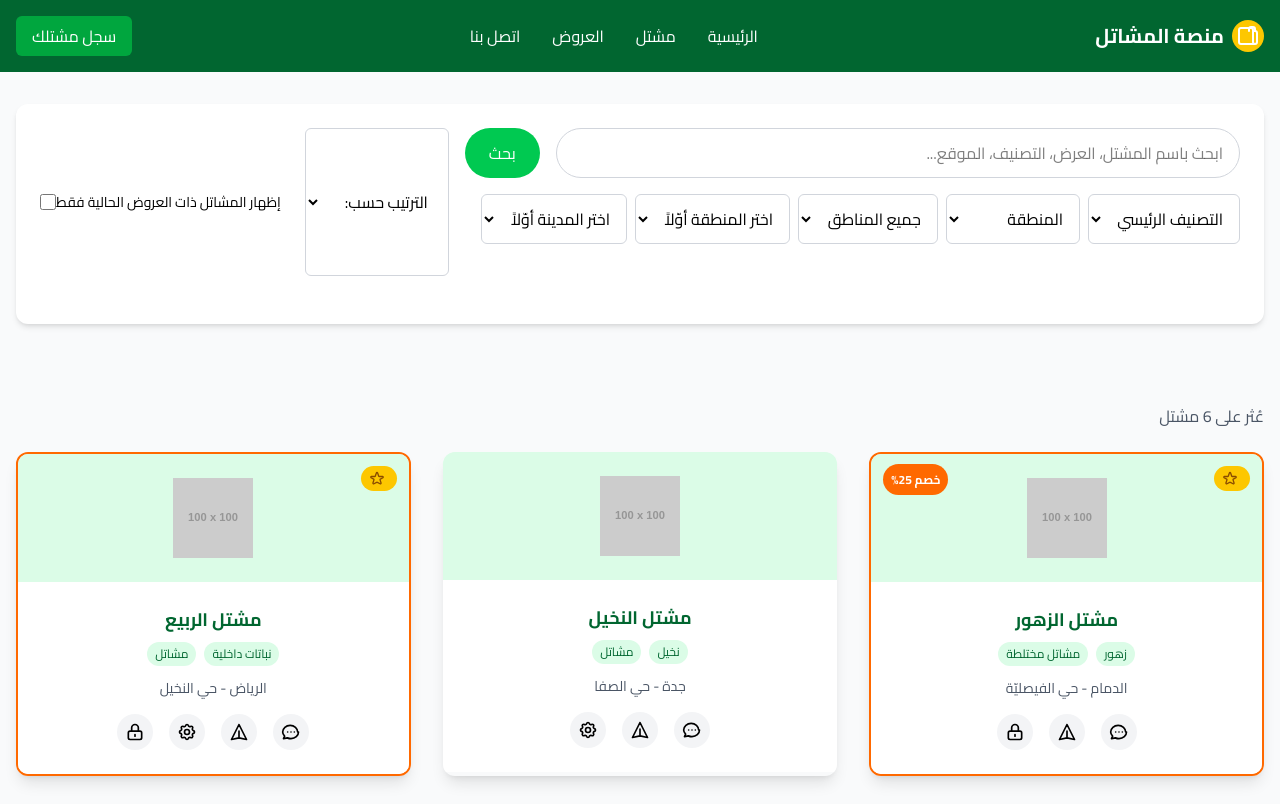
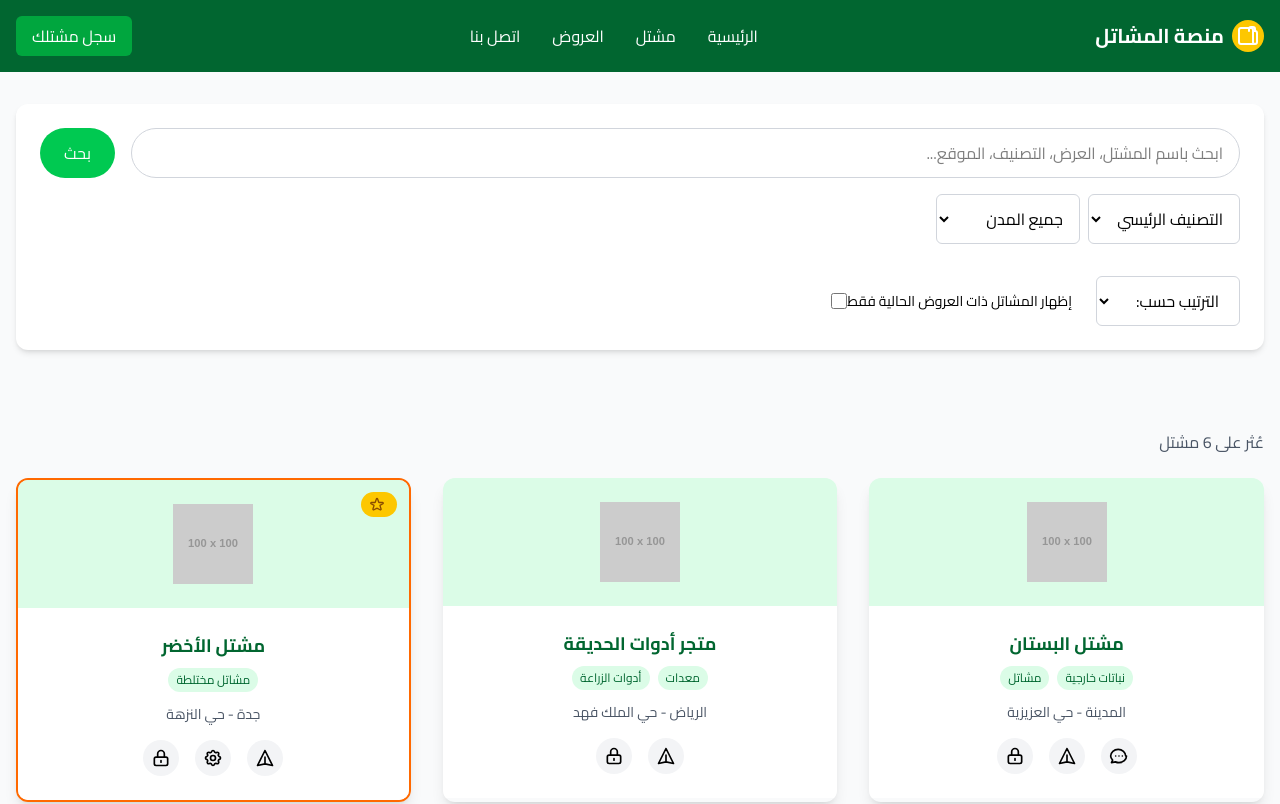
Before and after one commit to MohamedZidane11/react-plant-nursery-website, a React (Vite) app in the folder frontend/: page /nurseries in a window 1280 px wide. Shown: the top 804 px of the page. Built offline with nearby package versions, Linux system fonts and the light colour scheme.

Commit message:
fixing nurseries filter & search bar

```diff
--- a/frontend/src/components/SearchBar.jsx
+++ b/frontend/src/components/SearchBar.jsx
@@ -1,18 +1,33 @@
-import { useState } from 'react';
 
-const SearchBar = () => {
-  const [searchTerm, setSearchTerm] = useState('');
-  const [selectedCategory, setSelectedCategory] = useState('all');
-  const [selectedRegion, setSelectedRegion] = useState('all');
-
+const SearchBar = ({
+  searchTerm,
+  setSearchTerm,
+  selectedCategory,
+  setSelectedCategory,
+  selectedRegion,
+  setSelectedRegion,
+  selectedDistrict,
+  setSelectedDistrict,
+  cityToDistricts,
+  allCities,
+  sortBy,
+  setSortBy,
+  showOffersOnly,
+  setShowOffersOnly,
+}) => {
   const handleSearch = (e) => {
     e.preventDefault();
-    // Handle search logic here
-    console.log('Searching for:', searchTerm);
+    // Optional: analytics, scroll, etc.
   };
+
+  // Get districts for selected city
+  const districts = selectedRegion !== 'all' && cityToDistricts[selectedRegion]
+    ? cityToDistricts[selectedRegion]
+    : [];
 
   return (
     <form onSubmit={handleSearch} className="mb-8">
+      {/* Search Input */}
       <div className="flex flex-col md:flex-row gap-4">
         <div className="flex-grow">
           <input
@@ -25,17 +40,19 @@ const SearchBar = () => {
         </div>
         <button
           type="submit"
-          className="bg-green-500 hover:bg-green-600 text-white px-6 py-3 rounded-full transition-colors"
+          className="bg-green-500 hover:bg-green-600 text-white px-6 py-3 rounded-full transition-colors whitespace-nowrap"
         >
           بحث
         </button>
       </div>
 
+      {/* Filters Row */}
       <div className="mt-4 flex flex-wrap gap-2">
+        {/* Category */}
         <select
           value={selectedCategory}
           onChange={(e) => setSelectedCategory(e.target.value)}
-          className="px-3 py-2 border border-gray-300 rounded-md"
+          className="px-3 py-2 border border-gray-300 rounded-md min-w-36"
         >
           <option value="all">التصنيف الرئيسي</option>
           <option value="nursery">مشاتل</option>
@@ -43,43 +60,45 @@ const SearchBar = () => {
           <option value="plants">نباتات</option>
         </select>
 
+        {/* City */}
         <select
           value={selectedRegion}
-          onChange={(e) => setSelectedRegion(e.target.value)}
-          className="px-3 py-2 border border-gray-300 rounded-md"
+          onChange={(e) => {
+            setSelectedRegion(e.target.value);
+            setSelectedDistrict('all'); // Reset district when city changes
+          }}
+          className="px-3 py-2 border border-gray-300 rounded-md min-w-36"
         >
-          <option value="all">المنطقة</option>
-          <option value="riyadh">الرياض</option>
-          <option value="jeddah">جدة</option>
-          <option value="mecca">مكة المكرمة</option>
+          <option value="all">جميع المدن</option>
+          {allCities.map((city) => (
+            <option key={city} value={city}>
+              {city}
+            </option>
+          ))}
         </select>
 
-        <select
-          className="px-3 py-2 border border-gray-300 rounded-md"
-        >
-          <option value="all">جميع المناطق</option>
-          <option value="riyadh">الرياض</option>
-          <option value="jeddah">جدة</option>
-          <option value="mecca">مكة المكرمة</option>
-        </select>
+        {/* District (Conditional) */}
+        {selectedRegion !== 'all' && districts.length > 0 && (
+          <select
+            value={selectedDistrict}
+            onChange={(e) => setSelectedDistrict(e.target.value)}
+            className="px-3 py-2 border border-green-500 bg-green-50 text-gray-800 rounded-md min-w-40"
+          >
+            <option value="all">جميع الأحياء</option>
+            {districts.map((district) => (
+              <option key={district} value={district}>
+                {district}
+              </option>
+            ))}
+          </select>
+        )}
 
-        <select
-          className="px-3 py-2 border border-gray-300 rounded-md"
-        >
-          <option value="all">اختر المنطقة أوّلاً</option>
-          <option value="riyadh">الرياض</option>
-          <option value="jeddah">جدة</option>
-          <option value="mecca">مكة المكرمة</option>
-        </select>
-
-        <select
-          className="px-3 py-2 border border-gray-300 rounded-md"
-        >
-          <option value="all">اختر المدينة أوّلاً</option>
-          <option value="riyadh">الرياض</option>
-          <option value="jeddah">جدة</option>
-          <option value="mecca">مكة المكرمة</option>
-        </select>
+        {/* Fallback if city selected but no districts */}
+        {selectedRegion !== 'all' && districts.length === 0 && (
+          <select disabled className="px-3 py-2 border border-gray-300 rounded-md bg-gray-100 text-gray-400 min-w-40">
+            <option>لا توجد أحياء</option>
+          </select>
+        )}
       </div>
     </form>
   );
--- a/frontend/src/pages/Nurseries.jsx
+++ b/frontend/src/pages/Nurseries.jsx
@@ -3,44 +3,130 @@ import NurseryCard from '../components/NurseryCard';
 import SearchBar from '../components/SearchBar';
 import { nurseries } from '../data/nurseries';
 
-
 const Nurseries = () => {
   const [currentPage, setCurrentPage] = useState(1);
   const itemsPerPage = 3;
+
+  // 🔍 Filters
+  const [searchTerm, setSearchTerm] = useState('');
+  const [selectedCategory, setSelectedCategory] = useState('all');
+  const [selectedRegion, setSelectedRegion] = useState('all');
+  const [selectedDistrict, setSelectedDistrict] = useState('all');
   const [sortBy, setSortBy] = useState('newest');
+  const [showOffersOnly, setShowOffersOnly] = useState(false);
 
-  const totalPages = Math.ceil(nurseries.length / itemsPerPage);
+  // 🌆 Extract unique cities and districts
+  const cityToDistricts = nurseries.reduce((acc, nursery) => {
+    const parts = nursery.location.split('-').map(part => part.trim());
+    const city = parts[0];
+    const district = parts.length > 1 ? parts[1] : 'غير محدد';
 
-  const currentNurseries = nurseries.slice(
+    if (!acc[city]) acc[city] = new Set();
+    acc[city].add(district);
+
+    return acc;
+  }, {});
+
+  // Convert Sets to sorted arrays
+  Object.keys(cityToDistricts).forEach(city => {
+    cityToDistricts[city] = [...cityToDistricts[city]].sort();
+  });
+
+  const allCities = [...Object.keys(cityToDistricts)].sort();
+
+  // 🔎 Filter nurseries
+  const filteredNurseries = nurseries.filter((nursery) => {
+    const parts = nursery.location.split('-').map(part => part.trim());
+    const city = parts[0];
+    const district = parts.length > 1 ? parts[1] : 'غير محدد';
+
+    // Search: name, location, categories
+    const matchesSearch = searchTerm
+      ? nursery.name.toLowerCase().includes(searchTerm.toLowerCase()) ||
+        nursery.location.toLowerCase().includes(searchTerm.toLowerCase()) ||
+        nursery.categories.some(cat =>
+          cat.toLowerCase().includes(searchTerm.toLowerCase())
+        )
+      : true;
+
+    // ✅ Fixed: Category filtering
+    const matchesCategory = selectedCategory === 'all' ? true : nursery.categories.some((cat) => {
+      if (selectedCategory === 'nursery') {
+        return ['مشاتل', 'مشاتل مختلطة'].includes(cat);
+      }
+      if (selectedCategory === 'tools') {
+        return ['معدات', 'أدوات الزراعة'].includes(cat);
+      }
+      if (selectedCategory === 'plants') {
+        return ['زهور', 'نخيل', 'نباتات داخلية', 'نباتات خارجية'].includes(cat);
+      }
+      return false;
+    });
+
+    // City
+    const matchesCity = selectedRegion === 'all' || city === selectedRegion;
+
+    // District (only if city is selected)
+    const matchesDistrict =
+      selectedDistrict === 'all' ||
+      selectedRegion === 'all' ||
+      district === selectedDistrict;
+
+    // Offers only
+    const matchesOffer = showOffersOnly ? nursery.discount !== null : true;
+
+    return matchesSearch && matchesCategory && matchesCity && matchesDistrict && matchesOffer;
+  });
+
+  // 📊 Sort nurseries
+  const sortedNurseries = [...filteredNurseries].sort((a, b) => {
+    if (sortBy === 'newest') return b.id - a.id;
+    if (sortBy === 'popular') return (b.featured ? 1 : 0) - (a.featured ? 1 : 0);
+    if (sortBy === 'rating') return (b.rating || 5) - (a.rating || 5); // fallback rating
+    return 0;
+  });
+
+  // 🧮 Pagination
+  const totalPages = Math.ceil(sortedNurseries.length / itemsPerPage);
+  const currentNurseries = sortedNurseries.slice(
     (currentPage - 1) * itemsPerPage,
     currentPage * itemsPerPage
   );
 
   const handlePageChange = (page) => {
+    if (page >= 1 && page <= totalPages) {
       setCurrentPage(page);
-  };
-
-  const handleSortChange = (e) => {
-    setSortBy(e.target.value);
+    }
   };
 
   return (
     <div className="min-h-screen bg-gray-50">
-
-
       {/* Search and Filters */}
       <section className="py-8">
         <div className="container mx-auto px-4">
           <div className="bg-white rounded-xl p-6 shadow-md">
-            <div className="flex flex-col md:flex-row gap-4 mb-6">
-              <div className="flex-grow">
-                <SearchBar />
-              </div>
+            <SearchBar
+              searchTerm={searchTerm}
+              setSearchTerm={setSearchTerm}
+              selectedCategory={selectedCategory}
+              setSelectedCategory={setSelectedCategory}
+              selectedRegion={selectedRegion}
+              setSelectedRegion={setSelectedRegion}
+              selectedDistrict={selectedDistrict}
+              setSelectedDistrict={setSelectedDistrict}
+              cityToDistricts={cityToDistricts}
+              allCities={allCities}
+              sortBy={sortBy}
+              setSortBy={setSortBy}
+              showOffersOnly={showOffersOnly}
+              setShowOffersOnly={setShowOffersOnly}
+            />
 
-              <div className="flex flex-col md:flex-row gap-4">
+            {/* Sort & Offers Only */}
+            <div className="flex flex-col md:flex-row gap-4 mt-4">
               <select
                 value={sortBy}
-                  onChange={handleSortChange}
+                onChange={(e) => setSortBy(e.target.value)}
                 className="px-4 py-2 border border-gray-300 rounded-md"
               >
                 <option value="newest">الترتيب حسب:</option>
@@ -51,8 +137,12 @@ const Nurseries = () => {
 
               <div className="flex items-center">
                 <label className="mr-2 text-sm">إظهار المشاتل ذات العروض الحالية فقط</label>
-                  <input type="checkbox" className="h-4 w-4" />
-                </div>
+                <input
+                  type="checkbox"
+                  checked={showOffersOnly}
+                  onChange={(e) => setShowOffersOnly(e.target.checked)}
+                  className="h-4 w-4"
+                />
               </div>
             </div>
           </div>
@@ -63,16 +153,25 @@ const Nurseries = () => {
       <section className="py-12">
         <div className="container mx-auto px-4">
           <div className="flex justify-between items-center mb-6">
-            <p className="text-gray-600">عُثر على {nurseries.length} مشتل</p>
+            <p className="text-gray-600">
+              عُثر على {sortedNurseries.length} مشتل
+            </p>
           </div>
 
           <div className="grid grid-cols-1 md:grid-cols-2 lg:grid-cols-3 gap-8">
-            {currentNurseries.map((nursery) => (
+            {currentNurseries.length > 0 ? (
+              currentNurseries.map((nursery) => (
                 <NurseryCard key={nursery.id} nursery={nursery} />
-            ))}
+              ))
+            ) : (
+              <p className="col-span-full text-center text-gray-500 py-8">
+                لا توجد مشاتل مطابقة للبحث.
+              </p>
+            )}
           </div>
 
           {/* Pagination */}
+          {totalPages > 1 && (
             <div className="flex justify-center mt-8 space-x-2">
               <button
                 onClick={() => handlePageChange(currentPage - 1)}
@@ -82,7 +181,7 @@ const Nurseries = () => {
                 السابق
               </button>
 
-            {[...Array(totalPages)].map((_, i) => (
+              {Array.from({ length: totalPages }, (_, i) => (
                 <button
                   key={i + 1}
                   onClick={() => handlePageChange(i + 1)}
@@ -104,10 +203,9 @@ const Nurseries = () => {
                 التالي
               </button>
             </div>
+          )}
         </div>
       </section>
-
-
     </div>
   );
 };
```
Lines whose indentation alone changed are shown as unchanged.
